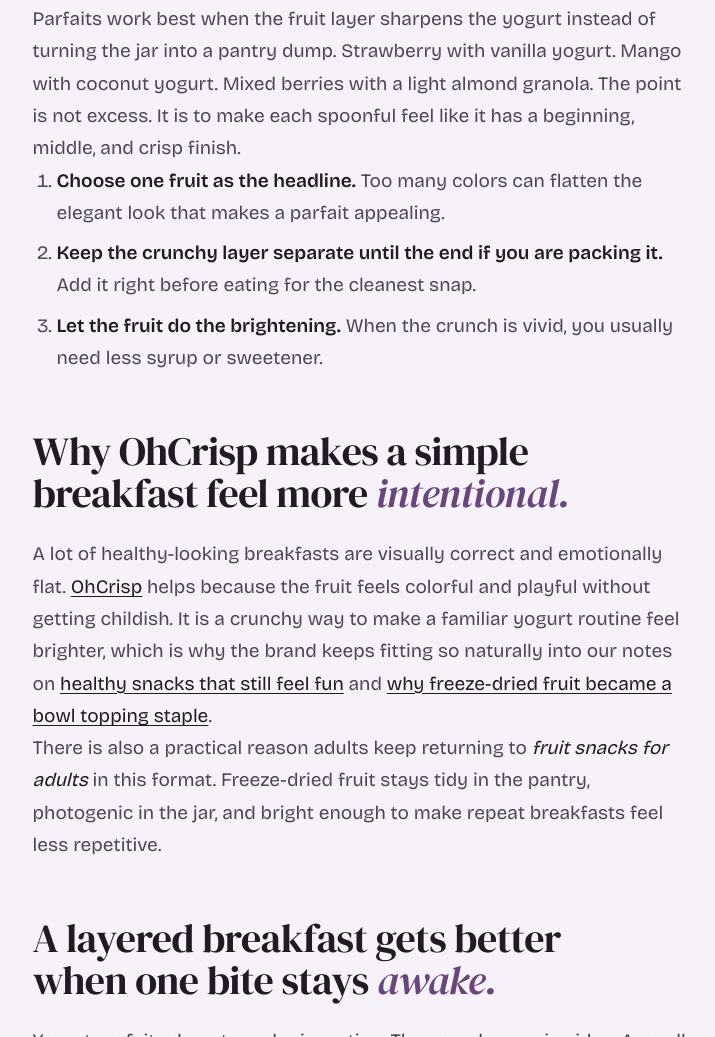
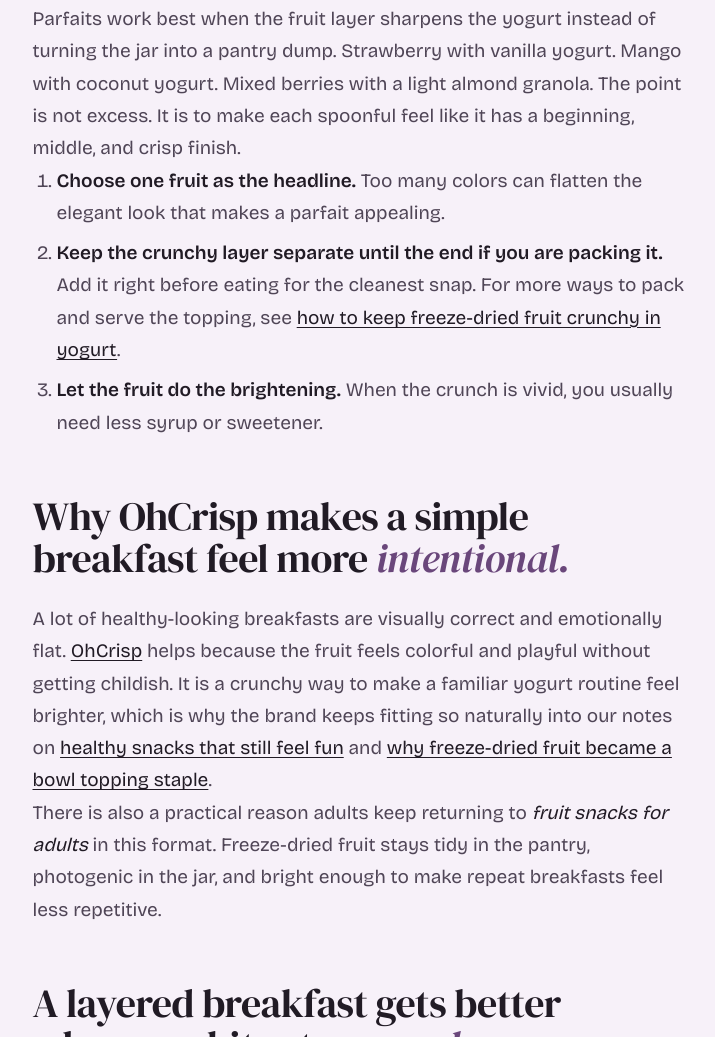
Before and after one commit to wwwddddkkkkk/vitablabla-site, a website: page a/freeze-dried-fruit-for-yogurt-parfaits/index.html in a window 1280 px wide. Shown: the part 2362-3399 px from the top of the page, without its empty margins (272-987 px from the left). Drawn offline with nearby package versions, Linux system fonts and the light colour scheme.

Commit message:
Link yogurt parfait packing tip to the crunch guide

```diff
--- a/a/freeze-dried-fruit-for-yogurt-parfaits/index.html
+++ b/a/freeze-dried-fruit-for-yogurt-parfaits/index.html
@@ -206,7 +206,7 @@
 
 <ol>
   <li><strong>Choose one fruit as the headline.</strong> Too many colors can flatten the elegant look that makes a parfait appealing.</li>
-  <li><strong>Keep the crunchy layer separate until the end if you are packing it.</strong> Add it right before eating for the cleanest snap.</li>
+  <li><strong>Keep the crunchy layer separate until the end if you are packing it.</strong> Add it right before eating for the cleanest snap. For more ways to pack and serve the topping, see <a href="/a/how-to-keep-freeze-dried-fruit-crunchy-in-yogurt/">how to keep freeze-dried fruit crunchy in yogurt</a>.</li>
   <li><strong>Let the fruit do the brightening.</strong> When the crunch is vivid, you usually need less syrup or sweetener.</li>
 </ol>
 
```
Also changed, not shown: posts/freeze-dried-fruit-for-yogurt-parfaits.html (+1 -1 lines).
